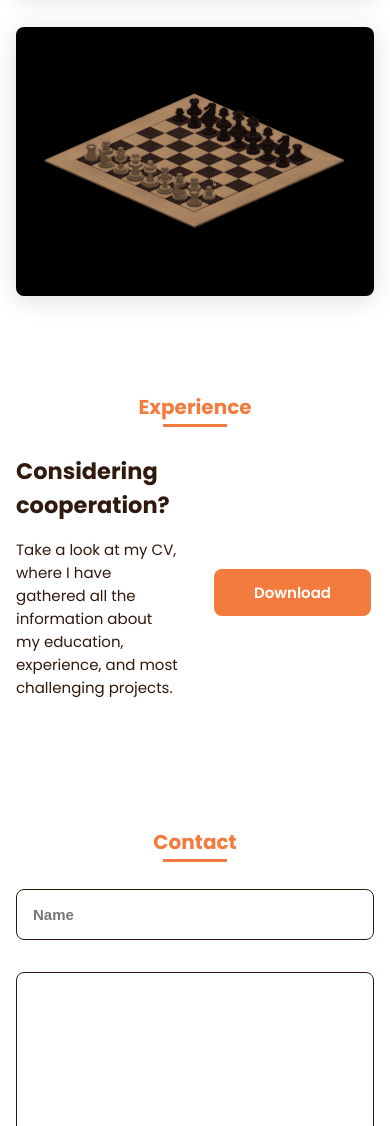
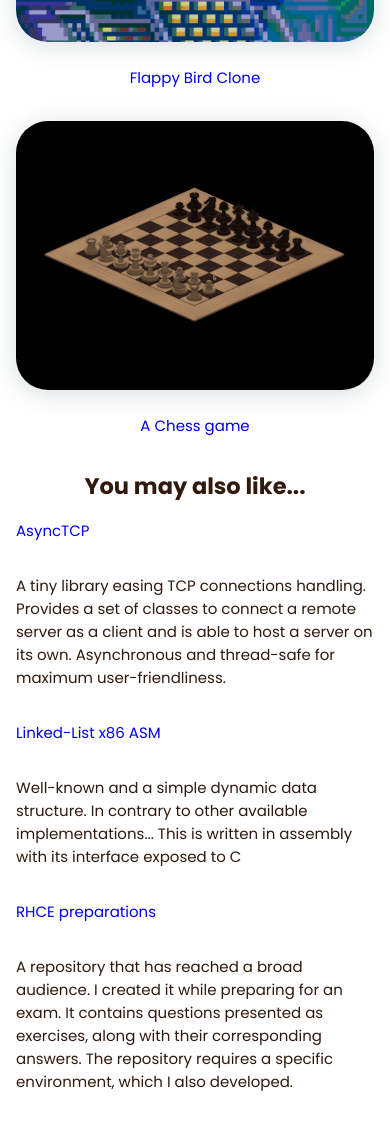
Before and after one commit to mateuszstompor/portfolio, a plain HTML site: page index.html in a window 390 px wide. Shown: the part 3760-4886 px from the top of the page. Drawn offline with nearby package versions, Linux system fonts and the light colour scheme.

Commit message:
Fix looks on mobile

```diff
--- a/assets/css/styles.css
+++ b/assets/css/styles.css
@@ -319,6 +319,15 @@ img {
   margin-bottom: var(--mb-4);
 }
 
+.work_more__container {
+  text-align: center;
+  justify-content: center;
+  column-gap: 1rem;
+  column-gap: 2rem;
+  align-items: center;
+  text-align: initial;
+}
+
 /* ===== SKILLS =====*/
 .skills__container {
   row-gap: 2rem;
@@ -327,9 +336,20 @@ img {
 .skills__subtitle {
   margin-bottom: var(--mb-2);
 }
+
 .skills__text {
   margin-bottom: var(--mb-4);
 }
+
+.work__subtitle {
+  margin-bottom: var(--mb-2);
+  text-align: center;
+}
+
+.work__text {
+  margin-bottom: var(--mb-4);
+}
+
 .skills__data {
   display: flex;
   justify-content: space-between;
@@ -380,9 +400,15 @@ img {
 .work__container {
   row-gap: 2rem;
 }
+
+.work__img_subtitle {
+  padding-top: 1.5rem;
+  text-align: center;
+}
+
 .work__img {
   box-shadow: 0px 4px 25px rgba(14, 36, 49, 0.15);
-  border-radius: 0.5rem;
+  border-radius: 2rem;
   overflow: hidden;
 }
 .work__img img {
--- a/assets/js/main.js
+++ b/assets/js/main.js
@@ -45,8 +45,8 @@ window.addEventListener('scroll', scrollActive)
 /*===== SCROLL REVEAL ANIMATION =====*/
 const sr = ScrollReveal({
     origin: 'top',
-    distance: '60px',
-    duration: 2000,
+    distance: '80px',
+    duration: 1500,
     delay: 200
 });
 
@@ -58,7 +58,7 @@ function sendMail() {
     window.location.href = mailtoLink;
 }
 
-sr.reveal('.home__data, .about__img, .skills__subtitle, .skills__text, .experience__subtitle, .experience__text',{});
+sr.reveal('.home__data, .about__img, .skills__subtitle, .work__subtitle, .work__text, .work__img_subtitle, .skills__text, .experience__subtitle, .experience__text',{});
 sr.reveal('.home__img, .about__subtitle, .about__text, .skills__img',{delay: 400});
 sr.reveal('.home__social-icon',{ interval: 200});
 sr.reveal('.skills__data, .work__img, .contact__input, .button__download',{interval: 200});
--- a/index.html
+++ b/index.html
@@ -127,17 +127,91 @@
                 <h2 class="section-title">Work</h2>
 
                 <div class="work__container bd-grid">
-                    <a href="https://github.com/P0rc3lain/Engine" class="work__img">
-                        <img src="assets/img/work4.jpg" alt="">
-                    </a>
-                    <a href="https://github.com/mateuszstompor/FlappyBird" class="work__img">
-                        <img src="assets/img/work2.jpg" alt="">
-                    </a>
-                    <a href="https://github.com/P0rc3lain/Chess" class="work__img">
-                        <img src="assets/img/work3.jpg" alt="">
-                    </a>
+                    <div>
+                        <div class="work__img">
+                            <a href="https://github.com/P0rc3lain/Engine">
+                                <img src="assets/img/work4.jpg" alt="Engine">
+                            </a>
+                        </div>
+                        <a href="https://github.com/P0rc3lain/Engine">
+                            <p class="work__img_subtitle">
+                                P0rc3lain Engine
+                            </p>
+                        </a>
+                    </div>
+                    <div>
+                        <div class="work__img">
+                            <a href="https://github.com/mateuszstompor/FlappyBird">
+                                <img src="assets/img/work2.jpg" alt="">
+                            </a>
+                        </div>
+                        <a href="https://github.com/mateuszstompor/FlappyBird">
+                            <p class="work__img_subtitle">
+                                Flappy Bird Clone
+                            </p>
+                        </a>
+                    </div>
+                    <div>
+                        <div class="work__img">
+                            <a href="https://github.com/P0rc3lain/Chess">
+                                <img src="assets/img/work3.jpg" alt="">
+                            </a>
+                        </div>
+                        <a href="https://github.com/P0rc3lain/Chess">
+                            <p class="work__img_subtitle">
+                                A Chess game
+                            </p>
+                        </a>
+                    </div>
                 </div>
             </section>
+
+            <!--===== MORE PROJECTS =====-->
+            <h2 class="work__subtitle">You may also like...</h2>
+            <div class="work_more__container bd-grid">
+                <div>
+                    <!-- 1 -->
+                    <div>
+                        <a href="https://github.com/mateuszstompor/AsyncTCP">
+                            <p class="work__text">
+                                AsyncTCP
+                            </p>
+                        </a>
+                        <p class="work__text">
+                            A tiny library easing TCP connections handling.
+                            Provides a set of classes to connect a remote server as a client and is able to host a server on its own.
+                            Asynchronous and thread-safe for maximum user-friendliness.
+                        </p>
+                    </div>
+                    <!-- 2 -->
+                    <div>
+                        <a href="https://github.com/mateuszstompor/Linked-List-x86-64-ASM">
+                            <p class="work__text">
+                                Linked-List x86 ASM
+                            </p>
+                        </a>
+                        <p class="work__text">
+                            Well-known and a simple dynamic data structure.
+                            In contrary to other available implementations...
+                            This is written in assembly with its interface exposed to C
+                        </p>
+                    </div>
+                    <!-- 3 -->
+                    <div>
+                        <a href="https://github.com/mateuszstompor/rhce-ex294-exam">
+                            <p class="work__text">
+                                RHCE preparations
+                            </p>
+                        </a>
+                        <p class="work__text">
+                            A repository that has reached a broad audience.
+                            I created it while preparing for an exam.
+                            It contains questions presented as exercises, along with their corresponding answers.
+                            The repository requires a specific environment, which I also developed.
+                        </p>
+                    </div>
+                </div>
+            </div>
 
             <!--===== EXPERIENCE =====-->
             <section class="experience section" id="experience-section">
```
